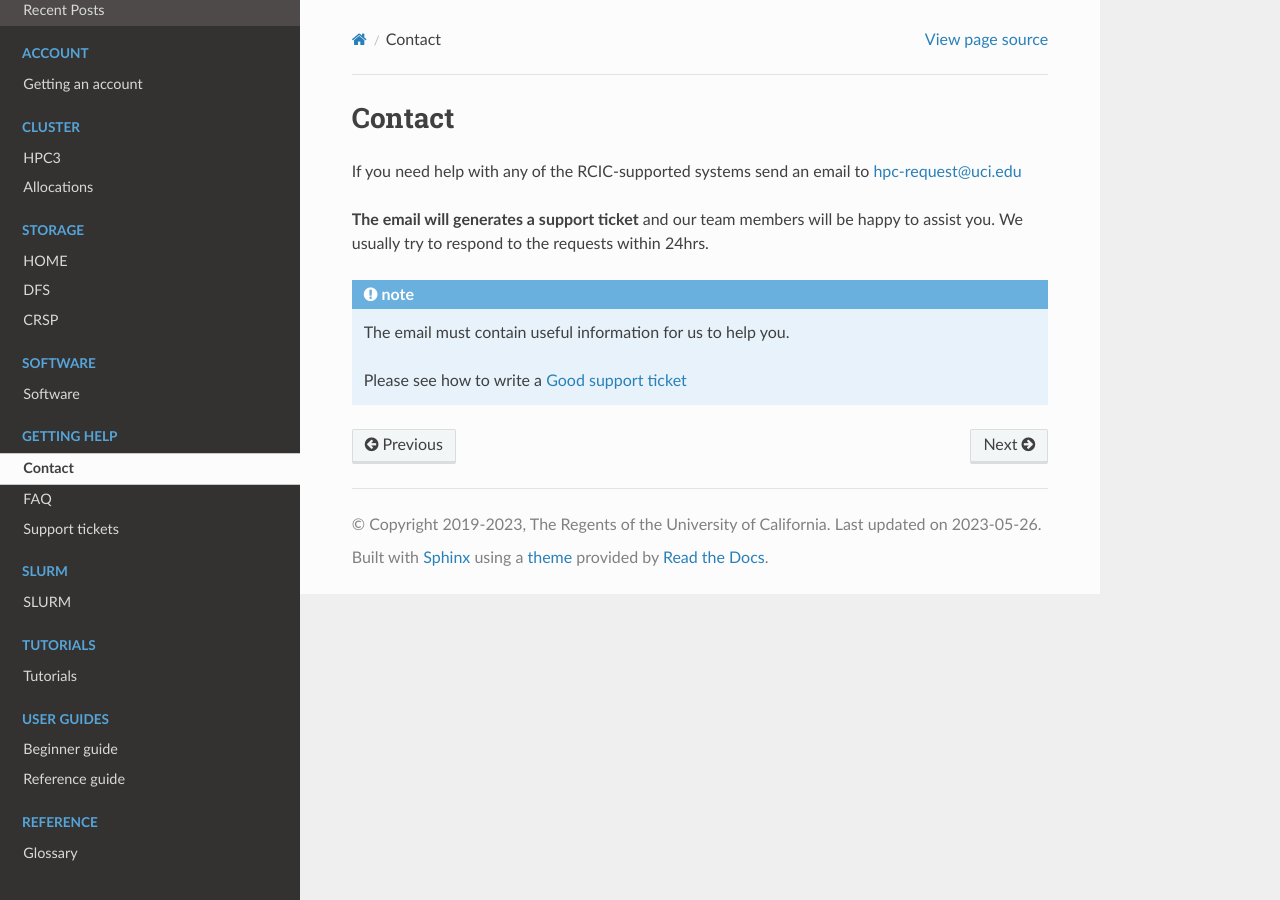
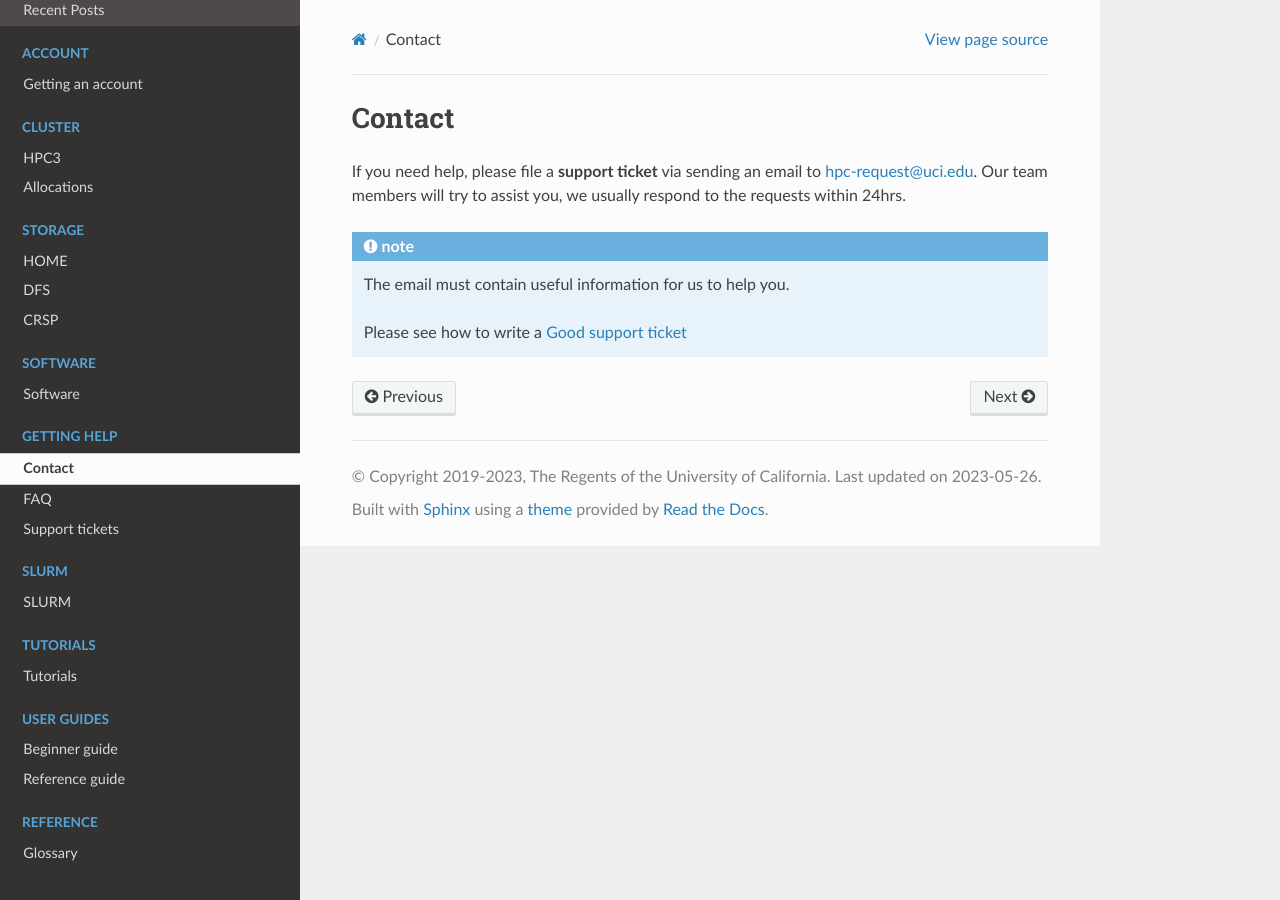
Before and after one commit to RCIC-UCI-Public/website-rcic, a Sphinx documentation site: the page built from docs/source/help/contact.rst, in a window 1280 px wide. Built offline with Sphinx 7.4.7 and the Read the Docs theme 2.0.0, drawn with Linux system fonts in a browser that asks for light colours.

Commit message:
slight rephrase

```diff
--- a/docs/source/help/contact.rst
+++ b/docs/source/help/contact.rst
@@ -3,10 +3,9 @@
 Contact
 =======
 
-If you need help with any of the RCIC-supported systems send an email to hpc-request@uci.edu
-
-**The email will generates a support ticket** and our team members will be happy to assist you.
-We usually try to respond to the requests within 24hrs.
+If you need help, please file a **support ticket** via sending an email
+to hpc-request@uci.edu. Our team members will try to assist you, we
+usually respond to the requests within 24hrs.
 
 .. admonition:: note
 
```
